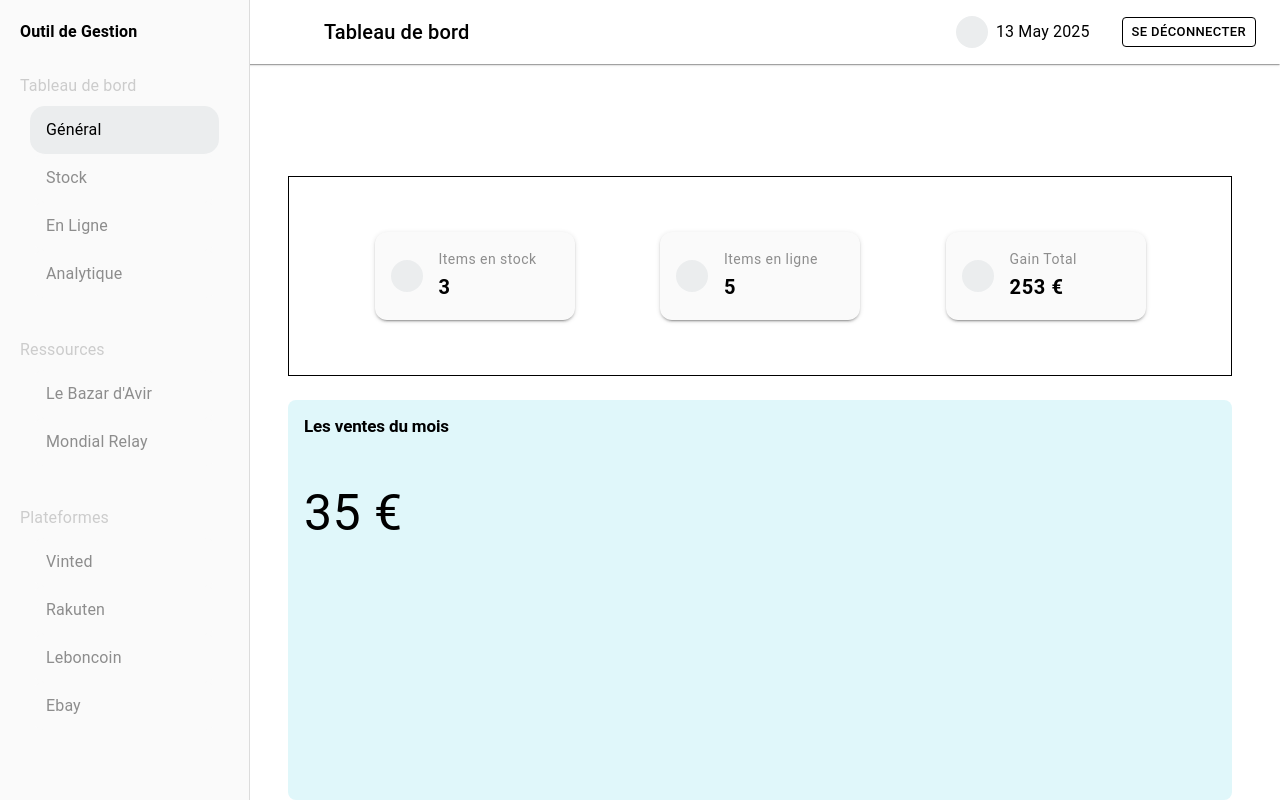
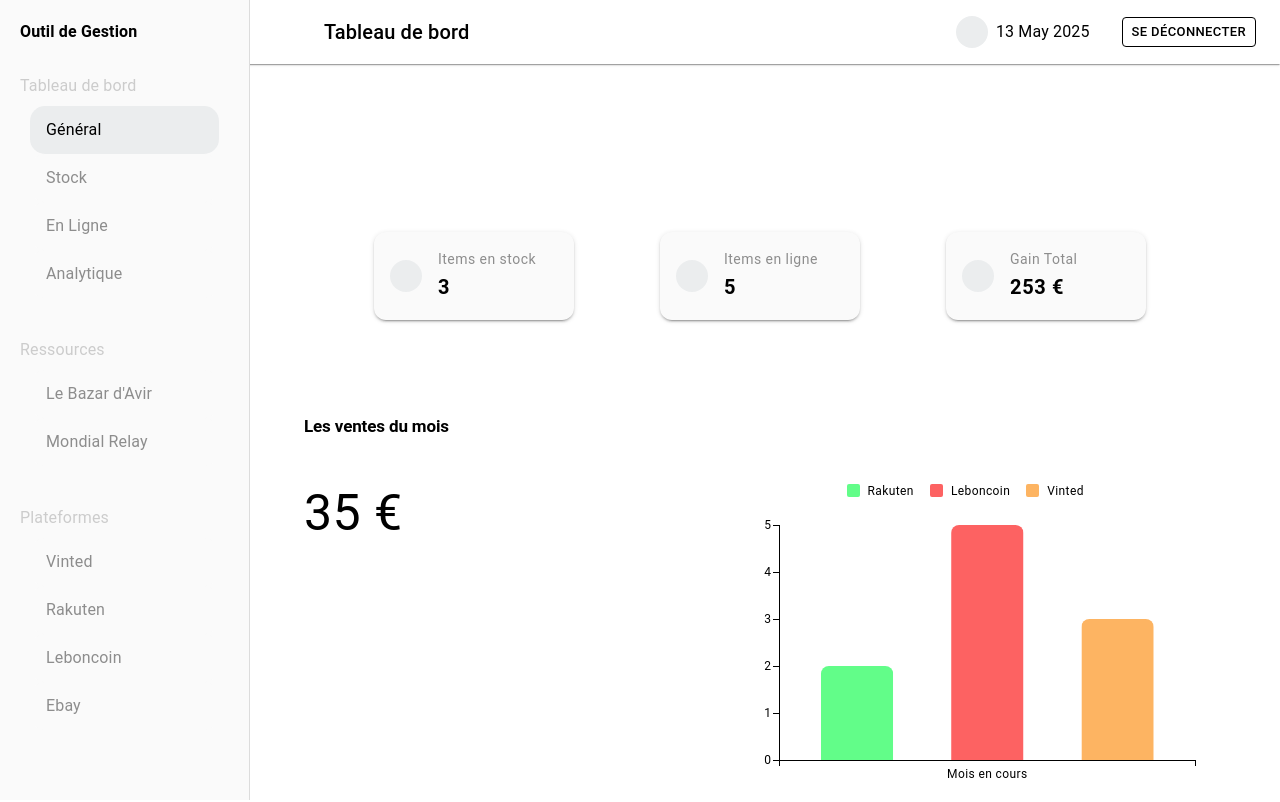
Before and after one commit to AvirKarakitsos/REACT_management, a React (Vite) app: page / in a window 1280 px wide. Shown: the top 802 px of the page. Built offline with nearby package versions, Linux system fonts and the light colour scheme; some icons are missing.

Commit message:
feat: chartBar in overview

```diff
--- a/package.json
+++ b/package.json
@@ -14,6 +14,7 @@
     "@emotion/styled": "^11.14.0",
     "@mui/icons-material": "^7.1.0",
     "@mui/material": "^7.1.0",
+    "@mui/x-charts": "^8.3.1",
     "@mui/x-data-grid": "^8.3.0",
     "react": "^19.1.0",
     "react-dom": "^19.1.0"
--- a/src/components/MainComponent.jsx
+++ b/src/components/MainComponent.jsx
@@ -5,6 +5,7 @@ import CercleContainer from './tools/CercleContainer'
 import Inventory2Icon from '@mui/icons-material/Inventory2';
 import LaptopIcon from '@mui/icons-material/Laptop';
 import EuroIcon from '@mui/icons-material/Euro';
+import { BarChart } from '@mui/x-charts/BarChart';
 
 
 export default function MainContent() {
@@ -27,8 +28,8 @@ export default function MainContent() {
 			height: '200px',
 			display:'flex',
 			justifyContent: 'space-evenly',
-				alignItems:'center',
-			border: '1px solid black',
+			alignItems:'center',
+			// border: '1px solid black',
 			mb: 3
 			}}
 		>
@@ -54,10 +55,10 @@ export default function MainContent() {
 		<Box
 			sx={{
 			height: '400px',
-			backgroundColor: '#e0f7fa',
+			// backgroundColor: '#e0f7fa',
 			borderRadius: 2,
 			mb: 3,
-			p: 2,
+			padding: 2,
 			}}
 		>
 			<Typography variant="h2">
@@ -65,10 +66,38 @@ export default function MainContent() {
 			</Typography>
 
 			<Box sx={ {display: 'flex'} }>
-				<Typography sx={ {fontSize: '50px', } }>
+				<Typography sx={ {width: '45%', fontSize: '50px', } }>
 					35 €
 				</Typography>
-				{/* Graph */}
+
+				<BarChart
+					height={300}
+					borderRadius={8}
+					xAxis={[
+						{
+						scaleType: 'band',
+						data: ['Mois en cours'],
+						barGapRatio: 0.8,
+						},
+					]}
+					series={[
+						{
+						data: [2],
+						color: '#62fd89',
+						label: 'Rakuten'
+						},
+						{
+						data: [5],
+						color: '#fd6262',
+						label: 'Leboncoin'
+						},
+						{
+						data: [3],
+						color: '#fdb462',
+						label: 'Vinted'
+						},
+					]}
+				/>
 			</Box>
 
 		</Box>
@@ -77,7 +106,7 @@ export default function MainContent() {
 			<Box
 				sx={{
 				minHeight: '200px',
-				backgroundColor: '#fce4ec',
+				// backgroundColor: '#fce4ec',
 				borderRadius: 2,
 				p: 2,
 				}}
```
Also changed, not shown: 1 other file (tests, documents, lock files or other folders).
